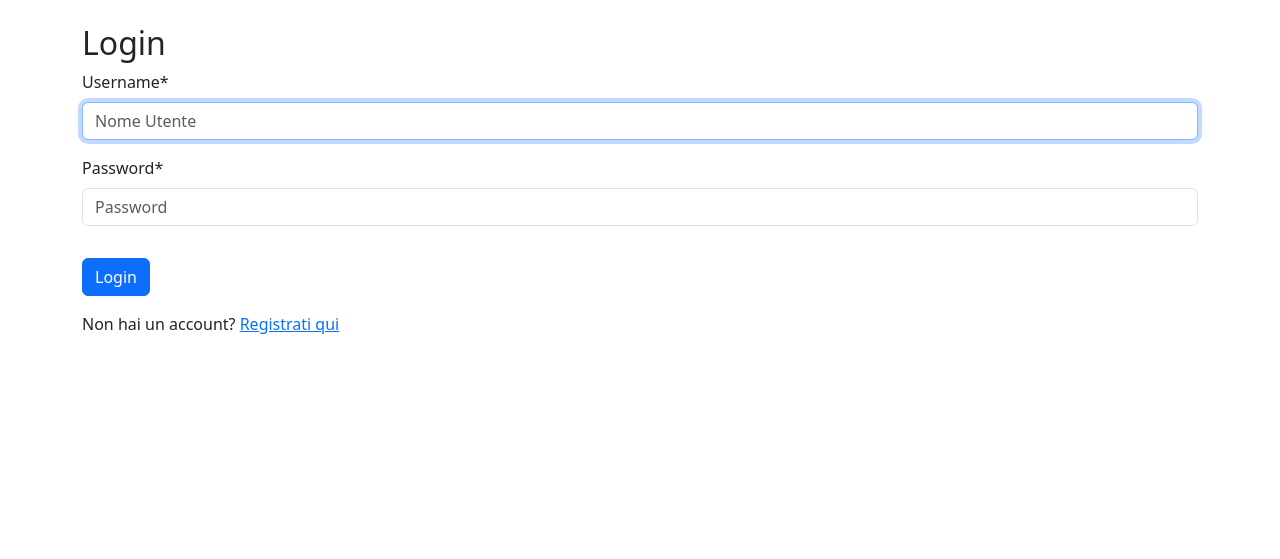
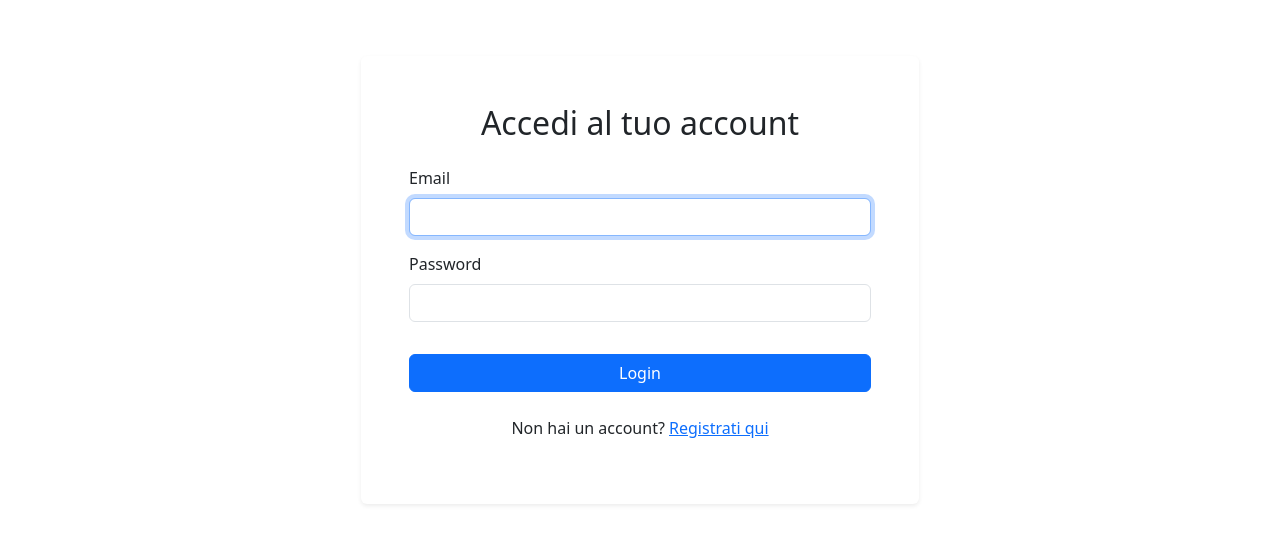
Before and after one commit to leo-05-2/PPM, a Django app: page /login/ in a window 1280 px wide. Shown: the top 559 px of the page. Run offline with Django 5.2, Linux system fonts and the light colour scheme; parts of the project's set-up code (start-up, migrations or seed data) failed here and were passed over; some libraries are stand-ins or nearby versions.

```diff
--- a/core/views.py
+++ b/core/views.py
@@ -1,7 +1,7 @@
-from django.http import HttpResponse
+
 from django.shortcuts import render, redirect, get_object_or_404, reverse
 from .models import *
-from .forms import CartForm , CheckoutForm , ShippingForm , CartItemQuantityForm
+from .forms import CheckoutForm , ShippingForm , CartItemQuantityForm
 from django.contrib.auth.decorators import login_required
 from datetime import datetime, timedelta
 from decimal import Decimal
@@ -382,7 +382,7 @@ class OrderHistoryView(LoginRequiredMixin, ListView):
         user = self.request.user
 
         if user.has_perm('core.view_all_orders'):
-            return Order.objects.all().order_by('-created_at') #todo: add a perm to see all orders
+            return Order.objects.all().order_by('-created_at')
 
         return Order.objects.filter(user=self.request.user).order_by('-created_at')
     def get_context_data(self, **kwargs):
--- a/products/forms.py
+++ b/products/forms.py
@@ -3,7 +3,6 @@ from crispy_forms.layout import Layout, Field, Submit
 from django import forms
 from .models import *
 import os
-from django.core.exceptions import ValidationError
 from django.conf import settings
 from django.core.files.storage import default_storage
 
@@ -80,7 +79,6 @@ class ProductForm(forms.ModelForm):
             if field_name not in ['available', 'category']:
                 field.widget.attrs['class'] = 'form-control'
 
-   # todo: in attesa di decidere più categorie possono appartenere ad un prodotto
 
     def save(self, commit=True):
         product = super().save(commit=False)
--- a/products/models.py
+++ b/products/models.py
@@ -22,14 +22,14 @@ CATEGORY_CHOICES = (
     )
 
 class Product(models.Model):
-    category = models.ManyToManyField(Category)  #todo: decide if meny-to-many or foreign key
+    category = models.ManyToManyField(Category)
     name = models.CharField(max_length=200, unique=True)
     description = models.TextField(blank=True)
     price = models.DecimalField(max_digits=10, decimal_places=2)
     stock = models.PositiveIntegerField()
     available = models.BooleanField(default=True)
     created = models.DateTimeField(auto_now_add=True)
-    updated = models.DateTimeField(auto_now=True)  #todo: add the user who created the product
+    updated = models.DateTimeField(auto_now=True)
     image = models.ImageField(upload_to='product_images/', blank=True, null=True)
     added_by = models.ForeignKey('users.CustomUser', on_delete=models.SET_NULL, related_name='products_added', null=True, blank=True)
     modified_by = models.ForeignKey('users.CustomUser', on_delete=models.SET_NULL, related_name='products_modified', null=True, blank=True)
--- a/products/views.py
+++ b/products/views.py
@@ -217,7 +217,7 @@ class ProductManageListView(LoginRequiredMixin, UserPassesTestMixin, ListView, P
         context = super().get_context_data(**kwargs)
         context['search_query'] = self.request.GET.get('q', '')
         return context
-    #todo: add a template to use q
+
 
 
 @permission_required('products.add_category')
--- a/review/forms.py
+++ b/review/forms.py
@@ -1,5 +1,5 @@
 from django import forms
-from .models import Review
+
 
 
 
--- a/review/views.py
+++ b/review/views.py
@@ -70,7 +70,7 @@ def delete_review(request, review_id):
             return redirect('users:store_manager_dashboard')
         else:
             review.delete()
-            return redirect('users:account', product_id=product.id) #todo: add a way to check in account template
+            return redirect('users:account', product_id=product.id)
 
     context = {
         'product': product,
@@ -96,10 +96,9 @@ def see_all_reviews(request):
 
     reviews = Review.objects.all().order_by('-created_at')
     products = Product.objects.all().order_by('-created')
-    #todo: se raggruppare per prodotto e chi lo ha aggiunto al sito e un insieme generale, e aggiungere il permesso da assegnadolo da admin agli store manager
-
     context = {
         'reviews': reviews,
+        'products': products,
 
     }
     return render(request, 'reviews/see_all_reviews.html', context)
--- a/templates/base.html
+++ b/templates/base.html
@@ -46,7 +46,7 @@
           allowClear: true
         });
       });
-    </script> <!-- todo: considerare di spostarlo solo nel file dedicato -->
+    </script>
 
 
     {% block extra_js %}{% endblock %}
--- a/templates/users/login.html
+++ b/templates/users/login.html
@@ -6,29 +6,47 @@
 {% block title %}Login{% endblock %}
 
 {% block content %}
-<div class="container mt-4">
-    <h2>Login</h2>
+<div class="container py-5 d-flex justify-content-center align-items-center" style="min-height: 70vh;">
+    <div class="col-md-6">
+        <div class="card shadow-sm border-0">
+            <div class="card-body p-5">
+                <h2 class="mb-4 text-center">Accedi al tuo account</h2>
                 {% if form.errors %}
-        <div class="alert alert-danger">
-            Il tuo username e password non corrispondono. Riprova.
+                    <div class="alert alert-danger text-center">
+                        Email e/o password non validi. Riprova.
                     </div>
                 {% endif %}
-
                 {% if next %}
                     {% if user.is_authenticated %}
-            <p>Il tuo account non ha accesso a questa pagina. Per procedere,
-            effettua il login con un account che abbia i permessi.</p>
+                        <div class="alert alert-warning text-center">
+                            Il tuo account non ha accesso a questa pagina.<br>
+                            Effettua il login con un account che abbia i permessi.
+                        </div>
                     {% else %}
-            <p>Per favore, effettua il login per vedere questa pagina.</p>
+                        <div class="alert alert-info text-center">
+                            Per favore, effettua il login per vedere questa pagina.
+                        </div>
                     {% endif %}
                 {% endif %}
-
                 <form method="post" action="{% url 'users:login' %}">
                     {% csrf_token %}
-        {{ form|crispy }} {# O {{ form.as_p }} #}
-        <button type="submit" class="btn btn-primary mt-3">Login</button>
+                    <div class="mb-3">
+                        <label for="id_email" class="form-label">Email</label>
+                        <input type="email" name="email" class="form-control" id="id_email" required autofocus>
+                    </div>
+                    <div class="mb-3">
+                        <label for="id_password" class="form-label">Password</label>
+                        <input type="password" name="password" class="form-control" id="id_password" required>
+                    </div>
                     <input type="hidden" name="next" value="{{ next }}">
+                    <button type="submit" class="btn btn-primary w-100 mt-3">Login</button>
                 </form>
-    <p class="mt-3">Non hai un account? <a href="{% url 'users:sign_up' %}">Registrati qui</a></p>
+                <p class="mt-4 text-center">
+                    Non hai un account?
+                    <a href="{% url 'users:sign_up' %}">Registrati qui</a>
+                </p>
+            </div>
+        </div>
+    </div>
 </div>
 {% endblock %}
--- a/templates/users/store_manager_dashboard.html
+++ b/templates/users/store_manager_dashboard.html
@@ -142,7 +142,7 @@
                                                 <span class="badge bg-success">Consegnato</span>
                                             {% else %}
                                                 <span class="badge bg-danger">Annullato</span>
-                                            {% endif %} <!-- todo: senza modifiche non comparirà mai annullato -->
+                                            {% endif %}
 
                                         <td>{{ order.created_at|date:"d/m/Y" }}</td>
                                         <td>
--- a/templates/users/user_home_page.html
+++ b/templates/users/user_home_page.html
@@ -121,9 +121,6 @@
                     <h5 class="card-title">{{ product.name }}</h5>
                     <p class="card-text">{{ product.price }} €</p>
                     <span  class="btn btn-sm btn-primary">Dettagli</span>
-                   <!--todo: <a href="{ url 'cart:add_to_cart' product.id %}" class="btn btn-sm btn-success">
-                        <i class="bi bi-cart-plus"></i> Aggiungi
-                    </a> -->
                 </div>
             </a>
         </div>
--- a/users/forms.py
+++ b/users/forms.py
@@ -2,8 +2,8 @@ from django import forms
 from django.contrib.auth.forms import UserCreationForm, UserChangeForm, AuthenticationForm
 from .models import CustomUser, Address, PaymentMethod
 from crispy_forms.helper import FormHelper
-from crispy_forms.layout import Layout, Submit, Fieldset, Field, ButtonHolder
-import re
+from crispy_forms.layout import Layout, Submit, Field
+
 from django.core.validators import RegexValidator
 
 class CustomUserCreationForm(UserCreationForm):
--- a/users/views.py
+++ b/users/views.py
@@ -1,23 +1,17 @@
 from django.contrib.auth.mixins import LoginRequiredMixin, UserPassesTestMixin
-from django.shortcuts import render
 from django.shortcuts import render, redirect, get_object_or_404
 from django.contrib.auth.decorators import login_required, permission_required
 from django.contrib.auth.views import LoginView, LogoutView
-from django.template.context_processors import request
-from django.views.generic import TemplateView
 from django.views.generic.edit import CreateView
 from django.urls import reverse_lazy
 from django.contrib.auth import update_session_auth_hash, authenticate, login , password_validation
 from django.contrib import messages
 
 from review.models import Review
-from .models import *
 from products.models import Product, Category
 from django.urls import reverse
-from core.models import Order
 from .forms import *
 from django.views.generic import TemplateView, View # Importa View
-from django.db.models import Q
 from django.core.exceptions import ValidationError
 from django.contrib.auth.password_validation import password_validators_help_texts
 from django.views.decorators.http import require_POST
```
Also changed, not shown: core/forms.py (+3 -4 lines), templates/users/sign_up.html (+22 -8 lines). Lines whose indentation alone changed are shown as unchanged.
